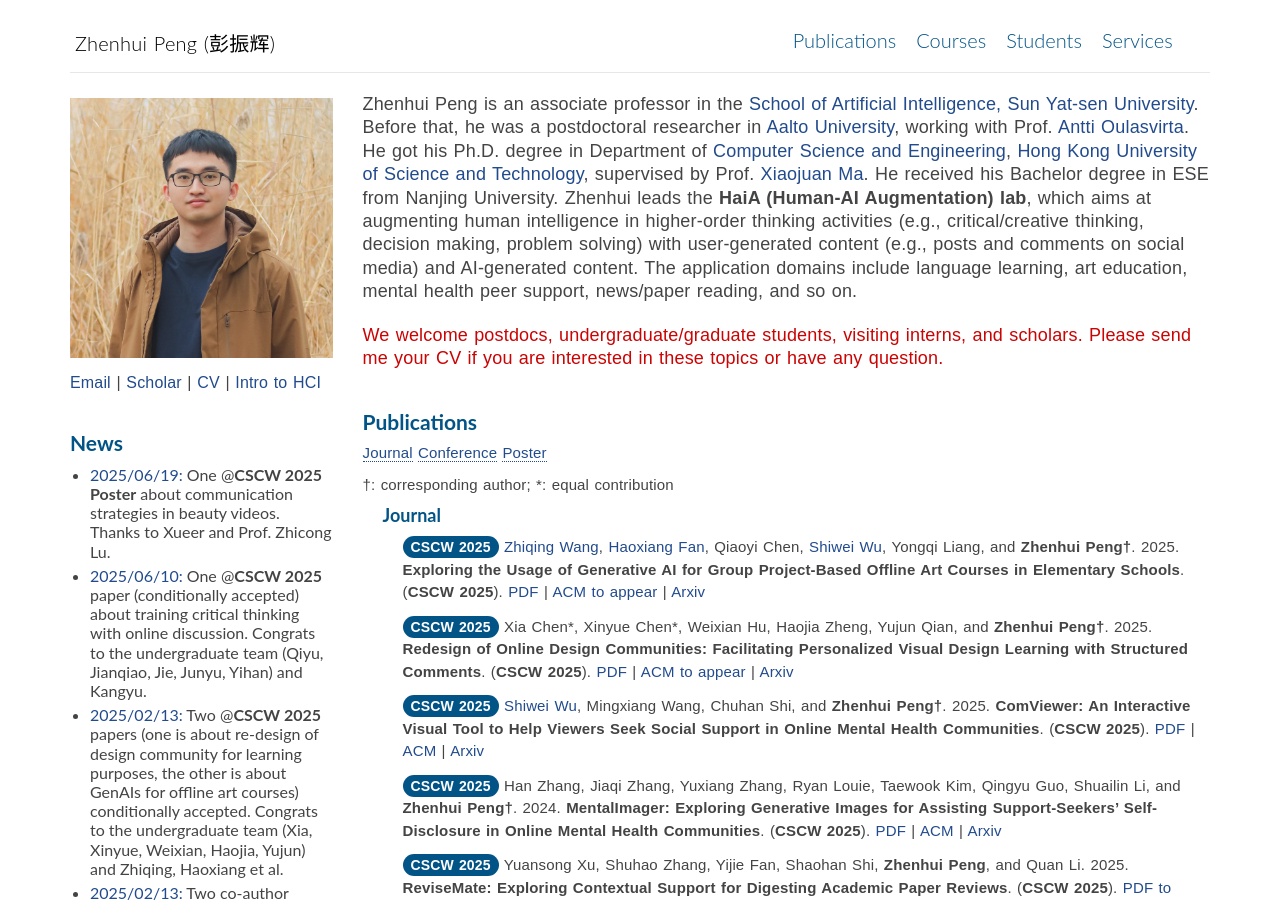
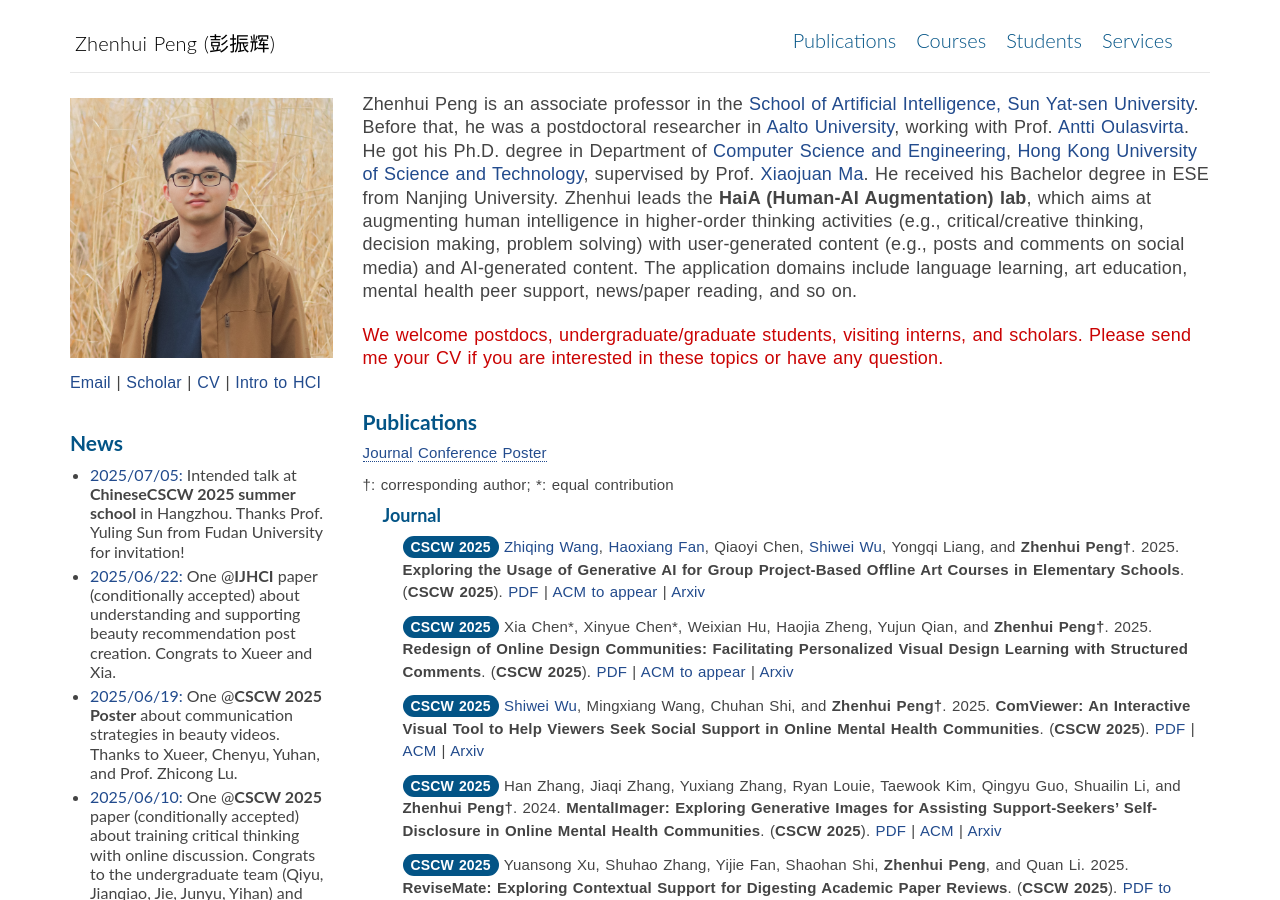
Before and after one commit to PenguinZhou/PenguinZhou.github.io, a Jekyll site: the page index.html, which Jekyll copies as it is, in a window 1280 px wide and 900 px high. Built offline with Jekyll 4.4.1, drawn with Linux system fonts in a browser that asks for light colours.

Commit message:
update paper

```diff
--- a/index.html
+++ b/index.html
@@ -99,7 +99,13 @@
 
                     <ul>
                         <li>
-                            <a>2025/06/19:</a> One @<strong>CSCW 2025 Poster</strong> about communication strategies in beauty videos. Thanks to Xueer and Prof. Zhicong Lu.
+                            <a>2025/07/05:</a> Intended talk at <strong>ChineseCSCW 2025 summer school</strong> in Hangzhou. Thanks Prof. Yuling Sun from Fudan University for invitation!
+                        </li>
+                        <li>
+                            <a>2025/06/22:</a> One @<strong>IJHCI</strong> paper (conditionally accepted) about understanding and supporting beauty recommendation post creation. Congrats to Xueer and Xia.
+                        </li>
+                        <li>
+                            <a>2025/06/19:</a> One @<strong>CSCW 2025 Poster</strong> about communication strategies in beauty videos. Thanks to Xueer, Chenyu, Yuhan, and Prof. Zhicong Lu.
                         </li>
                         <li>
                             <a>2025/06/10:</a> One @<strong>CSCW 2025</strong> paper (conditionally accepted) about training critical thinking with online discussion. Congrats to the undergraduate team (Qiyu, Jianqiao, Jie, Junyu, Yihan) and Kangyu.
```
Also changed, not shown: 1 other file.
